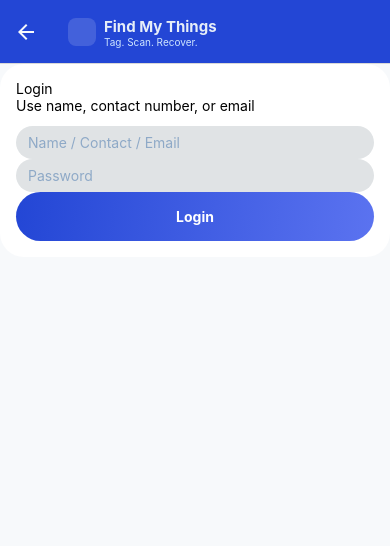
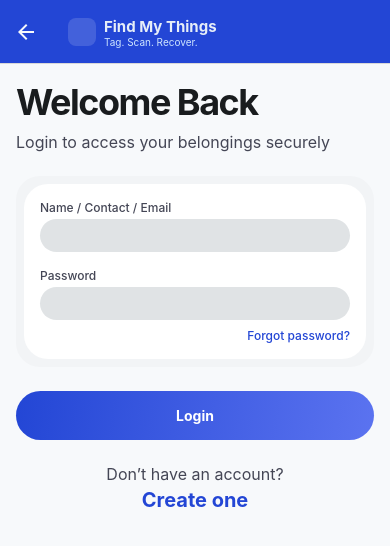
Before and after one commit to krishnam07/krishnam, a React Native app: screen /Profile in a window 390 px wide. Shown: the top 546 px of the page. Built offline with nearby package versions, Linux system fonts and the light colour scheme; some icons are missing.

Commit message:
updated signup & signin

```diff
--- /dev/null
+++ b/src/components/core/Input.js
@@ -0,0 +1,19 @@
+import { Text, TextInput, View } from "react-native";
+import { styles } from "../../styles";
+
+export const Input = ({ label, value, onChange, secure, keyboardType }) => {
+  return (
+    <View style={styles.inputGroup}>
+      <Text style={styles.label}>{label}</Text>
+
+      <TextInput
+        style={styles.input}
+        value={value}
+        onChangeText={onChange}
+        secureTextEntry={secure}
+        keyboardType={keyboardType}
+        placeholderTextColor="#999"
+      />
+    </View>
+  );
+};
--- a/src/components/core/index.js
+++ b/src/components/core/index.js
@@ -1,6 +1,7 @@
 export * from "./FeatureCard";
 export * from "./FooterLink";
 export * from "./GradientButton";
+export * from "./Input";
 export * from "./InputField";
 export * from "./Interaction";
 export * from "./SecondaryButton";
--- a/src/components/shared/CTASection.js
+++ b/src/components/shared/CTASection.js
@@ -2,10 +2,13 @@ import React from "react";
 import { View, Text, Pressable } from "react-native";
 import { ArrowRight } from "lucide-react-native";
 import { LinearGradient } from "expo-linear-gradient";
+import { useNavigation } from "@react-navigation/native";
 
 import { styles, theme } from "../../styles";
 
 export const CTASection = () => {
+  const navigation = useNavigation();
+
   return (
     <View style={styles.ctaWrapper}>
       <Pressable
@@ -30,7 +33,10 @@ export const CTASection = () => {
             Join thousands who trust us with their everyday essentials.
           </Text>
 
-          <Pressable style={styles.ctaButton}>
+          <Pressable
+            style={styles.ctaButton}
+            onPress={() => navigation.navigate("Register")}
+          >
             <Text style={styles.ctaButtonText}>Create Free Account</Text>
             <ArrowRight size={20} color={theme.colors.primary} />
           </Pressable>
--- a/src/pages/Signin.js
+++ b/src/pages/Signin.js
@@ -1,10 +1,17 @@
 import React, { useState } from "react";
-import { Alert, Pressable, Text, TextInput, View } from "react-native";
-import { Ionicons } from "@expo/vector-icons";
+import {
+  Alert,
+  KeyboardAvoidingView,
+  Platform,
+  ScrollView,
+  Text,
+  View,
+  Pressable,
+} from "react-native";
+
 import { styles, theme } from "../styles";
-
 import { api, setSession } from "../services";
-import { GradientButton } from "../components";
+import { GradientButton, Input } from "../components";
 
 export const Signin = ({ navigation }) => {
   const [identifier, setIdentifier] = useState("");
@@ -17,10 +24,15 @@ export const Signin = ({ navigation }) => {
     }
 
     try {
-      const { data } = await api.post("/auth/login", { identifier, password });
+      const { data } = await api.post("/auth/login", {
+        identifier,
+        password,
+      });
+
       await setSession(data.token, data.user);
+
       Alert.alert("Success", "Logged in successfully");
-      navigation.navigate("Profile");
+      navigation.replace("Profile");
     } catch (err) {
       Alert.alert(
         "Login failed",
@@ -30,29 +42,61 @@ export const Signin = ({ navigation }) => {
   }
 
   return (
-    <View style={styles.container}>
-      <View style={styles.card}>
-        <Text style={styles.title}>Login</Text>
-        <Text style={styles.subtitle}>Use name, contact number, or email</Text>
+    <KeyboardAvoidingView
+      style={styles.container}
+      behavior={Platform.OS === "ios" ? "padding" : "height"}
+    >
+      <ScrollView contentContainerStyle={styles.signupContent}>
+        {/* Header */}
+        <View style={styles.signupHeader}>
+          <Text style={styles.signupTitle}>Welcome Back</Text>
+          <Text style={styles.signupSubtitle}>
+            Login to access your belongings securely
+          </Text>
+        </View>
 
-        <TextInput
-          style={[styles.input, { marginTop: 12 }]}
-          placeholder="Name / Contact / Email"
-          placeholderTextColor="#8ea9c7"
-          value={identifier}
-          onChangeText={setIdentifier}
-        />
-        <TextInput
-          style={styles.input}
-          placeholder="Password"
-          placeholderTextColor="#8ea9c7"
-          value={password}
-          onChangeText={setPassword}
-          secureTextEntry
-        />
+        {/* FORM */}
+        <View style={styles.formWrapper}>
+          <View style={styles.formCard}>
+            <Input
+              label="Name / Contact / Email"
+              value={identifier}
+              onChange={setIdentifier}
+            />
 
-        <GradientButton title={"Login"} onPress={handleLogin} />
-      </View>
-    </View>
+            <Input
+              label="Password"
+              value={password}
+              onChange={setPassword}
+              secure
+            />
+
+            {/* Forgot Password */}
+            <Pressable
+              onPress={() => console.log("Forgot Password")}
+              style={styles.forgotWrapper}
+            >
+              <Text style={styles.forgotText}>Forgot password?</Text>
+            </Pressable>
+          </View>
+        </View>
+
+        {/* CTA */}
+        <GradientButton title="Login" onPress={handleLogin} />
+
+        {/* Signup Link */}
+        <View style={styles.signupLinkWrapper}>
+          <Text style={styles.signupText}>Don’t have an account?</Text>
+
+          <Pressable onPress={() => navigation.navigate("Register")}>
+            {({ pressed }) => (
+              <Text style={[styles.signupLink, pressed && { opacity: 0.6 }]}>
+                Create one
+              </Text>
+            )}
+          </Pressable>
+        </View>
+      </ScrollView>
+    </KeyboardAvoidingView>
   );
 };
--- a/src/styles/theme.js
+++ b/src/styles/theme.js
@@ -397,4 +397,88 @@ export const styles = StyleSheet.create({
     color: theme.colors.onSurfaceVariant,
     opacity: 0.6,
   },
+
+  signupContent: {
+    padding: theme.spacing.lg,
+    gap: theme.spacing.xl,
+  },
+
+  signupHeader: {
+    gap: theme.spacing.sm,
+  },
+
+  signupTitle: {
+    ...typography.displayLg,
+    fontSize: 36,
+    color: theme.colors.onSurface,
+  },
+
+  signupSubtitle: {
+    ...typography.bodyLg,
+    color: theme.colors.onSurfaceVariant,
+  },
+
+  /* FORM LAYERING */
+  formWrapper: {
+    backgroundColor: theme.colors.surfaceLow,
+    padding: theme.spacing.sm,
+    borderRadius: theme.radius.lg,
+  },
+
+  formCard: {
+    backgroundColor: theme.colors.surfaceLowest,
+    padding: theme.spacing.lg,
+    borderRadius: theme.radius.lg,
+    gap: theme.spacing.lg,
+  },
+
+  /* INPUT SYSTEM */
+  inputGroup: {
+    gap: theme.spacing.xs,
+  },
+
+  label: {
+    ...typography.labelMd,
+    color: theme.colors.onSurfaceVariant,
+  },
+
+  input: {
+    backgroundColor: theme.colors.surfaceHighest,
+    borderRadius: theme.radius.lg,
+    paddingHorizontal: theme.spacing.md,
+    paddingVertical: theme.spacing.sm,
+    color: theme.colors.onSurface,
+  },
+
+  /* SWITCH */
+  switchRow: {
+    flexDirection: "row",
+    justifyContent: "space-between",
+    alignItems: "center",
+  },
+
+  forgotWrapper: {
+    alignItems: "flex-end",
+    marginTop: -8,
+  },
+
+  forgotText: {
+    ...typography.labelMd,
+    color: theme.colors.primary,
+  },
+
+  signupLinkWrapper: {
+    alignItems: "center",
+    gap: theme.spacing.xs,
+  },
+
+  signupText: {
+    ...typography.bodyLg,
+    color: theme.colors.onSurfaceVariant,
+  },
+
+  signupLink: {
+    ...typography.titleMd,
+    color: theme.colors.primary,
+  },
 });
```
Also changed, not shown: src/pages/Signup.js (+45 -213 lines).
